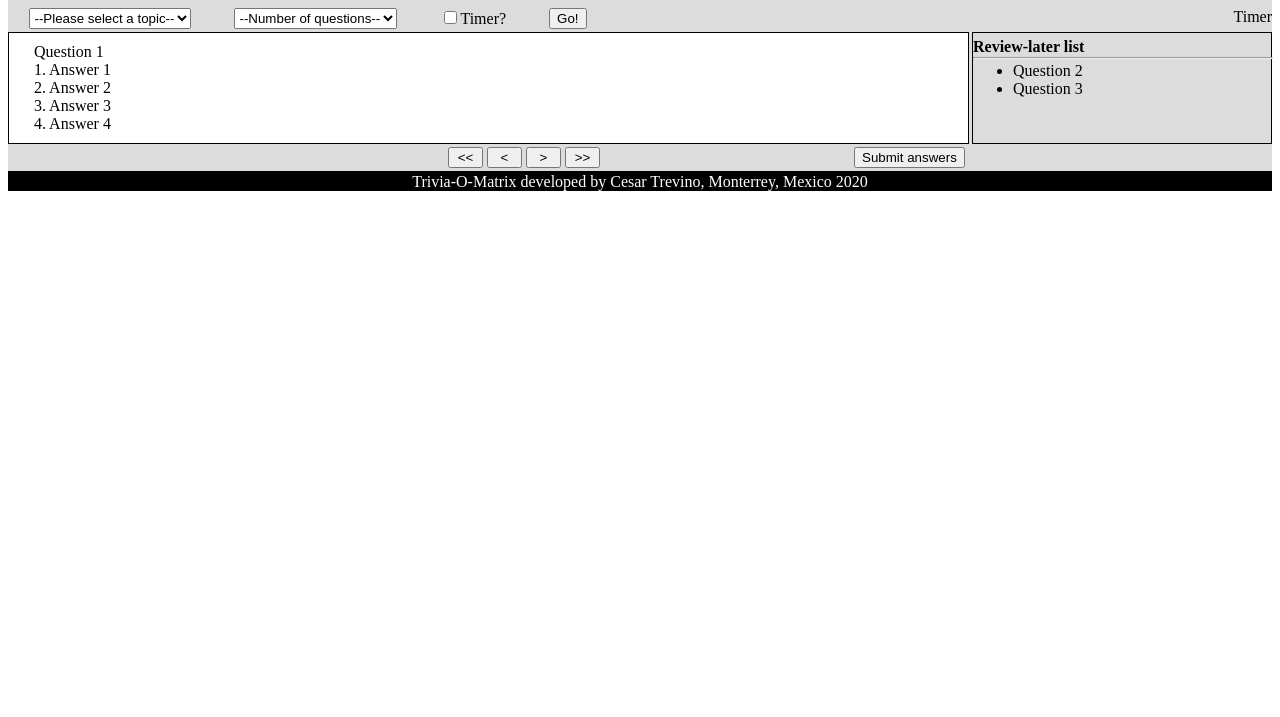
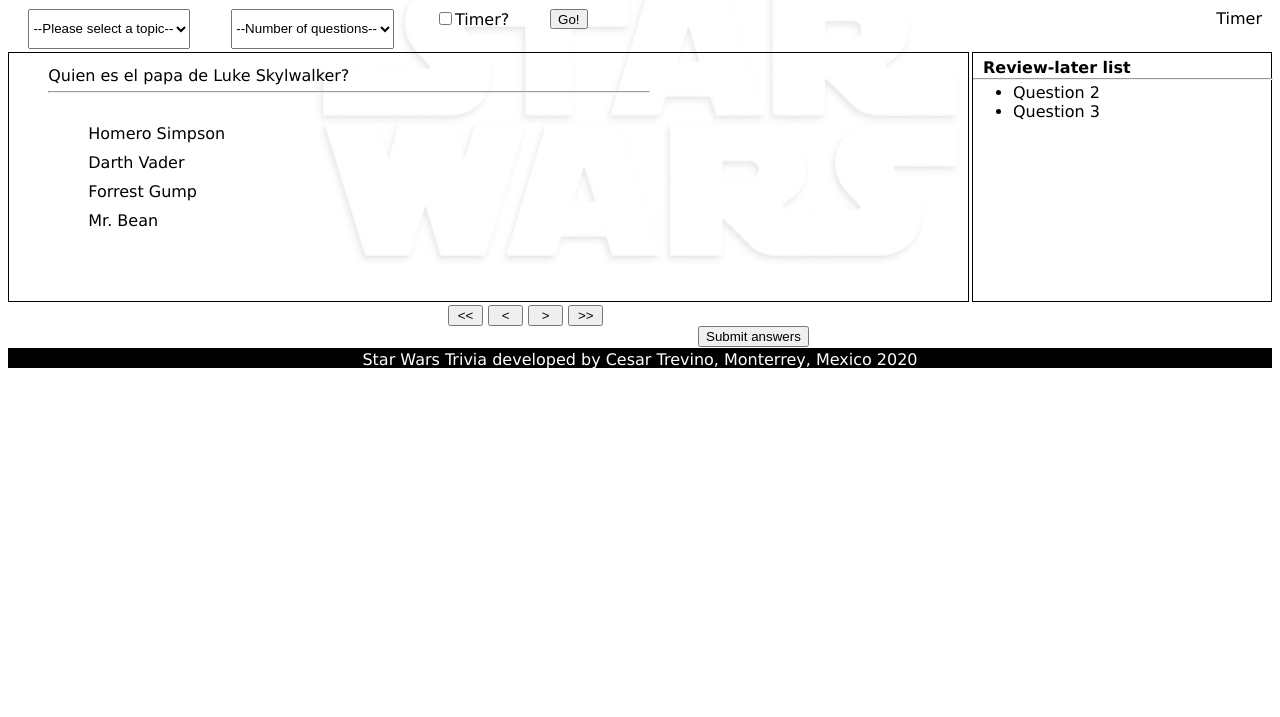
Before and after one commit to ctrevino-mx/trivia-game, a plain HTML site: page index.html in a window 1280 px wide. Shown: the part 83-800 px from the top of the page. Drawn offline with Linux system fonts and the light colour scheme.

Commit message:
Star Wars background included

```diff
--- a/css/style.css
+++ b/css/style.css
@@ -1,41 +1,100 @@
+ body {
+    /* background-image: url(http://getwallpapers.com/wallpaper/full/c/b/5/336000.jpg); */
+    /* background-size: fill; */
+    /* background-position: 0% 0%;*/
+}
+
 .wrapper {
+    /* background-image: url(http://getwallpapers.com/wallpaper/full/b/2/1/336826.jpg); */
+    background-image: url(../images/StarWars.jpg);
+    background-size: cover;
+    background-position: 0% 60%;
+    background-repeat: no-repeat;
     display: grid;
     grid-template-columns: 300px auto 300px;
-    grid-template-rows: auto auto auto auto 20px;
+    grid-template-rows: auto 40px 250px 40px 20px;
     grid-gap: 3px;
-    background-color: gainsboro;
+    font-family: 'Lucida Sans', 'Lucida Sans Regular', 'Lucida Grande', 'Lucida Sans Unicode', Geneva, Verdana, sans-serif
+
 }
 
 header {
     grid-column: span 3;
-    /* border: 2px solid black; */
     display: flex;
     justify-content: center;
 }
 
 .trivia-controls {
     width: 600px;
-    background-color: gainsboro;
-    /* border: 2px solid black; */
     grid-column: span 2;
     display: flex;
     justify-content: space-around;
 }
 
+#go-button {
+    height: 20px;
+}
+
 #timer-box {
-    /* width: 100px; */
-    border-color: sandybrown;
-    /* border: 2px solid black; */
     grid-column: span 1;
     display: flex;
     justify-content: flex-end;
+    margin-right: 10px;
 }
 
-.question {
+.questionLayout {
     border: 1px solid black;
     grid-column: span 2;
     padding: 10px 25px;
-    background-color: white;
+    display: flex;
+    flex-direction: column;
+    flex-wrap: wrap;
+    align-content: space-around;
+    justify-content: space-around;
+}
+
+#questionDescription {
+    width: 600px;
+}
+
+#questionAnswers {
+    height: 180px;
+    width: 600px;
+    /* border: 1px solid black;     */
+}
+
+#questionAnswers li {
+    margin-top: 10px;
+    list-style-type: none;
+}
+
+#questionAnswers li a {
+    color: black;
+    text-decoration: none;
+}
+
+#questionImage {
+    width: 250px;
+    height: 220px;
+    /* border: 1px solid black; */
+    display: flex;
+    justify-content: center;
+    align-items: center;
+    /* align-content: center; */
+}
+
+.x {
+    width: 200px;
+    height: 180px;
+    object-fit: fill;
+    border: 1px solid black;
+}
+
+
+
+.questionLayout hr {
+    width: 600px;
+    margin-top: 0px;
 }
 
 #review-later-log {
@@ -50,11 +109,13 @@ header {
 #review-later-log h4 {
     /* border: 2px solid black; */
     margin-top: 5px;
+    margin-left: 10px;
 }
 #review-later-log ul {
     /* border: 2px solid black; */
     margin-top: -5px;
 }
+
 #review-later-log hr {
     margin-top: -20px;
 }
@@ -73,15 +134,6 @@ nav {
 
 #submit-button {
     margin-left: 250px;
-}
-/* .submit-section {
-    /* border: 1px solid black; */
-    grid-column: span 2;
-    display: flex;
-    justify-content: flex-end;
-} */
-
-#submit-button{
     margin-right: 10px;
 }
 
--- a/index.html
+++ b/index.html
@@ -4,15 +4,14 @@
     <link rel="stylesheet" href="css/style.css">
     <meta charset="UTF-8">
     <meta name="viewport" content="width=device-width, initial-scale=1.0">
-    <title>Trivia-O-Matrix</title>
+    <title>Trivia</title>
 </head>
 <body>
     <div class="wrapper">
         <header id="game-title">
-            <h1>Trivia-O-Matrix</h1>
+            <h1>Trivia</h1>
         </header>
         <div class="trivia-controls">
-            <!-- <button id="topic-button">Select a topic</button> -->
             <select id="select-topic">
                 <option value="">--Please select a topic--</option>
                 <option value="1">Option 1</option>
@@ -28,7 +27,13 @@
             <button id="go-button">Go!</button>
         </div>
         <div id="timer-box">Timer</div>
-        <div class = "question">Question 1<br>1. Answer 1<br>2. Answer 2<br>3. Answer 3<br>4. Answer 4</div>
+        <div class = "questionLayout">
+            <div class = "question" id="questionDescription"></div>
+            <hr>
+            <div class = "question" id="questionAnswers"></div>
+            <div class = "question" id="questionImage"></div>
+        </div>
+
         <div id="review-later-log">
             <h4>Review-later list</h4>
             <hr style="width:100%;text-align:left;margin-left:0">
@@ -48,7 +53,7 @@
             <button id="submit-button">Submit answers</button>
         </div> -->
         <footer>
-            <p>Trivia-O-Matrix developed by Cesar Trevino, Monterrey, Mexico 2020</p>
+            <p>Star Wars Trivia developed by Cesar Trevino, Monterrey, Mexico 2020</p>
         </footer>
     </div>
     <script src="js/script.js"></script>
--- a/js/script.js
+++ b/js/script.js
@@ -0,0 +1,85 @@
+const poolQuestionsArray = [
+    {
+      "questionNumber": "1",
+      "question": "The most legendary ship in the galaxy, the Millenium Falcon, can can comfotably fit how many people in the cockpit?",
+      "answers": ["Four",
+                  "Three",
+                  "Six",
+                  "Eight"],
+      "points": "5",
+      "correctAnswer": "0",
+      "hint": "",
+      "imagePath": "images/Star-Wars-Logo-02.jpg",
+    },
+    {
+        "questionNumber": "2",
+        "question": "Quien es el papa de Luke Skylwalker?",
+        "answers": ["Homero Simpson",
+                    "Darth Vader",
+                    "Forrest Gump",
+                    "Mr. Bean"],
+        "points": "2",
+        "correctAnswer": "2",
+        "hint": "He is in the dark side",
+        "imagePath": "images/Image0.jpeg",
+      }
+]
+
+const triviaQuestionsArray = [];
+
+class TriviaQuestion {
+    constructor(questionNumber, question, answers, points, correctAnswer, hint, imagePath) {
+        this.questionNumber = parseInt(questionNumber);
+        this.question = question;
+        this.answers = answers;
+        this.points = parseInt(points);
+        this.correctAnswer = parseInt(correctAnswer);
+        this.hint = hint;
+        this.imagePath = imagePath;
+        this.userAnswer = null;
+        this.isHinted = false;
+        this.toReviewLater = false;
+        this.htmlCanvasQuestion = document.querySelector('#questionDescription');
+        this.htmlCanvasAnswers = document.querySelector('#questionAnswers')
+        this.htmlCanvasImage = document.querySelector('#questionImage');
+    }
+    displayQuestion = () => {
+        this.htmlCanvasQuestion.textContent = this.question;
+    }
+    displayAnswers = () => {
+        const myListOfAnswers = document.createElement('ul');
+        for (let i = 0; i < 4; i++) {
+            const myAnswer = document.createElement('li');
+            myAnswer.innerHTML = `<a href="#">${currentQuestion.answers[i]}</a>`;
+            myListOfAnswers.appendChild(myAnswer);
+        }
+        this.htmlCanvasAnswers.appendChild(myListOfAnswers);
+    }
+    displayImage = () => {
+        const myImage = document.createElement('img');
+        myImage.setAttribute('src', currentQuestion.imagePath);
+        // myImage.setAttribute('width', 100);
+        // myImage.setAttribute('heigth', 100);
+        myImage.classList.add('x');
+        this.htmlCanvasImage.appendChild(myImage);
+    }
+};
+
+let i = 1;
+const currentQuestion = new TriviaQuestion(
+    poolQuestionsArray[i].questionNumber,
+    poolQuestionsArray[i].question,
+    poolQuestionsArray[i].answers,
+    poolQuestionsArray[i].points,
+    poolQuestionsArray[i].correctAnswer,
+    poolQuestionsArray[i].hint,
+    poolQuestionsArray[i].imagePath);
+
+// const canvasImage = document.querySelector('#questionImage');
+// const myImage = document.createElement('img');
+// myImage.setAttribute('src', currentQuestion.imagePath);
+// canvasImage.appendChild(myImage);
+// console.log(canvasImage);
+currentQuestion.displayQuestion();
+currentQuestion.displayAnswers();
+// currentQuestion.displayImage();
```
Also changed, not shown: images/Image0.jpeg (added), images/Star-Wars-Logo-02.jpg (added), images/StarWars.jpg (added).
